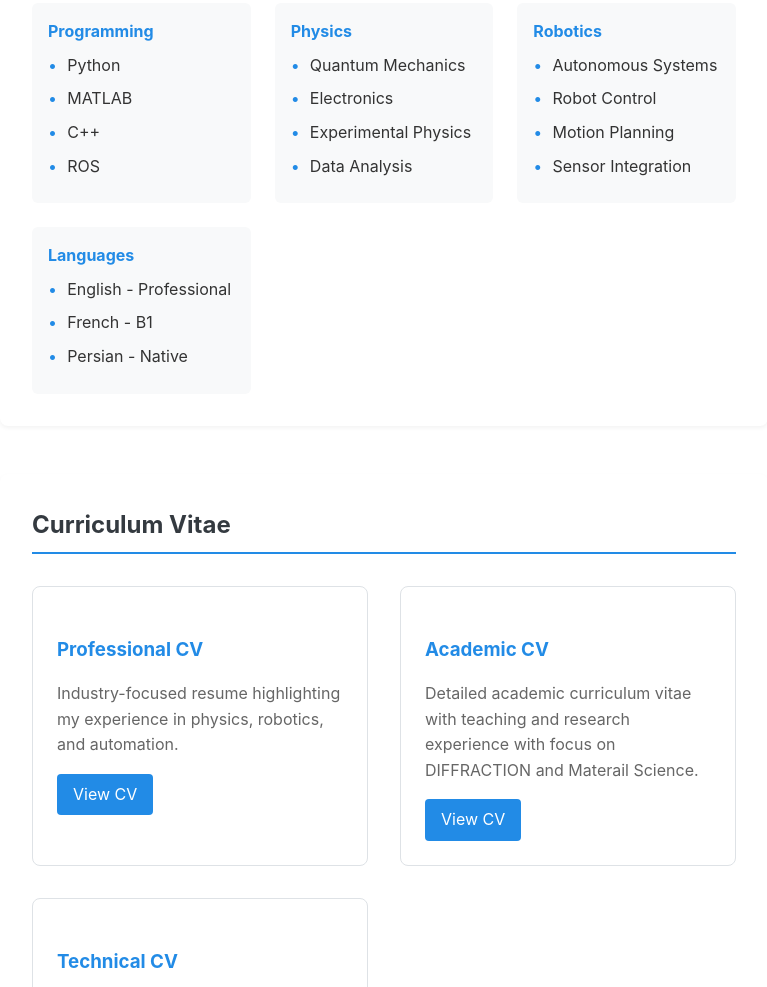
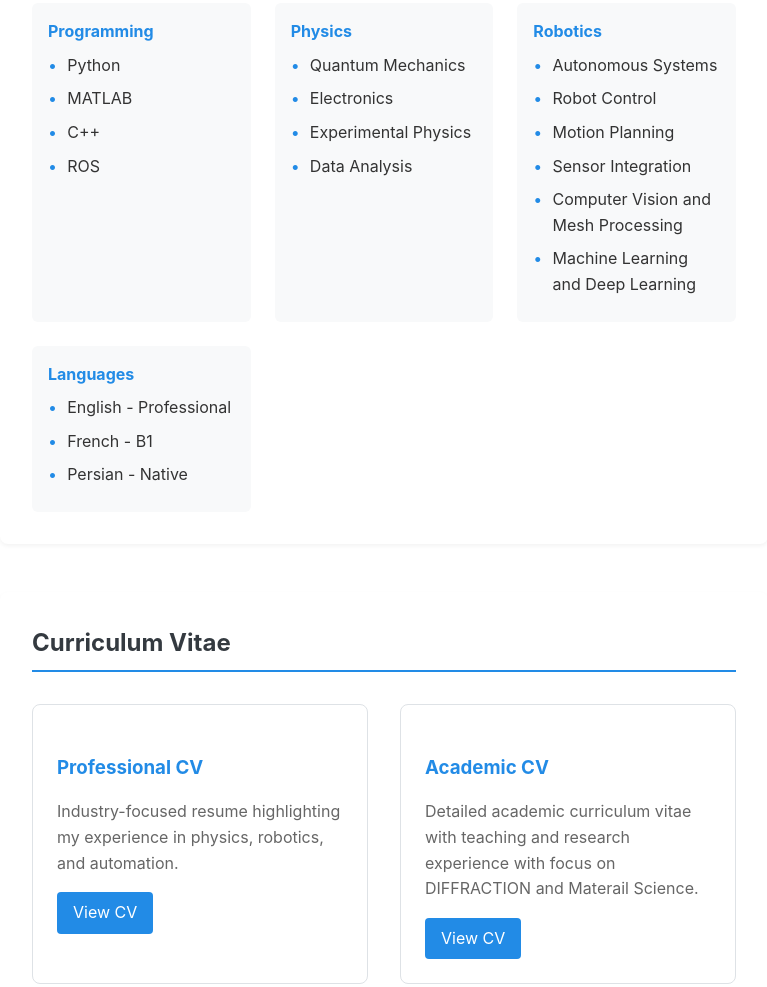
Before and after one commit to jnajafir/Jaafar-NAJAFI_RAD, a plain HTML site: page index.html in a window 1280 px wide. Shown: the part 1038-2025 px from the top of the page, without its empty margins (256-1023 px from the left). Drawn offline with Linux system fonts and the light colour scheme.

Commit message:
Update index.html

```diff
--- a/index.html
+++ b/index.html
@@ -289,6 +289,8 @@
                         <li>Robot Control</li>
                         <li>Motion Planning</li>
                         <li>Sensor Integration</li>
+                        <li>Computer Vision and Mesh Processing</li>
+                        <li>Machine Learning and Deep Learning</li>
                     </ul>
                 </div>
 
```
